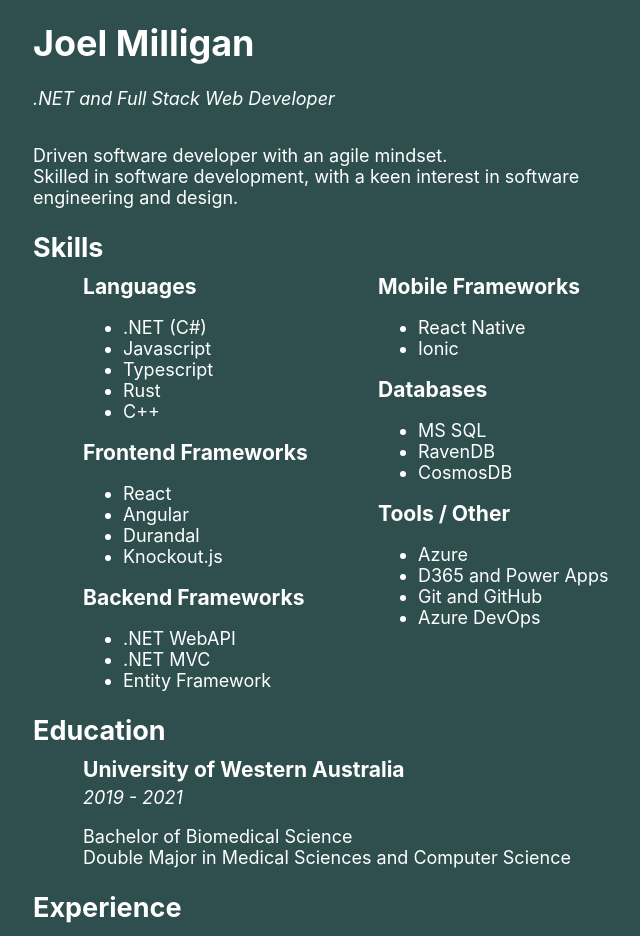
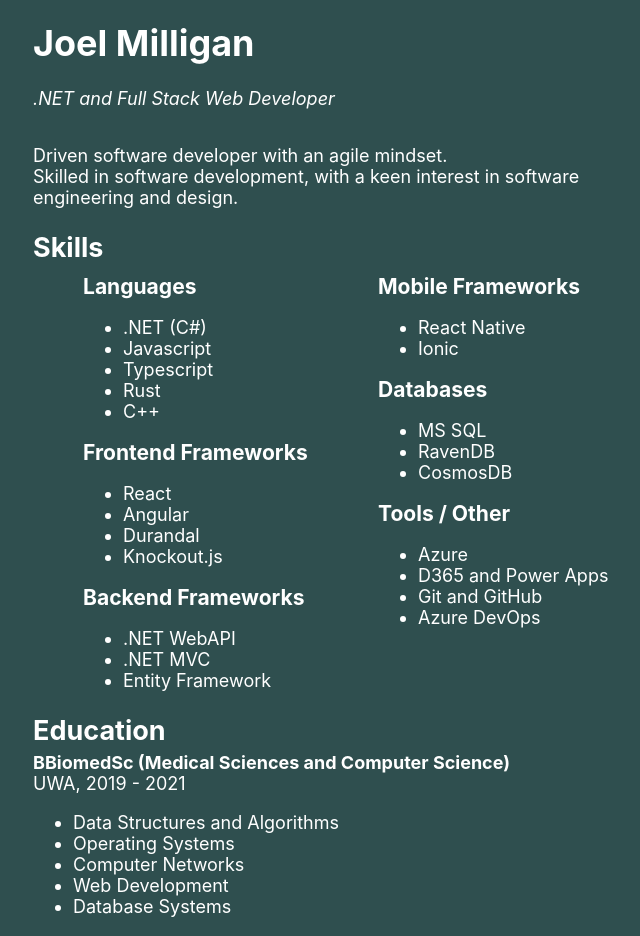
Before and after one commit to Joel-Milligan/Joel-Milligan.github.io, a React (Create React App) app: page / in a window 1280 px wide. Shown: the top 936 px of the page, without its empty margins (287-927 px from the left). Built offline with nearby package versions, Linux system fonts and the light colour scheme.

Commit message:
Update education

```diff
--- a/src/App.tsx
+++ b/src/App.tsx
@@ -1,6 +1,6 @@
 import './App.css';
 import About from './components/About';
-import Education from './components/Education';
+import Education from './components/education/Education';
 import Experience from './components/Experience';
 import Footer from './components/Footer';
 import Header from './components/Header';
--- a/src/components/Education.tsx
+++ /dev/null
@@ -1,13 +0,0 @@
-import TimedEntry from "./TimedEntry";
-
-const Education = () => (
-    <>
-        <h2>Education</h2>
-        <TimedEntry title='University of Western Australia' period='2019 - 2021'>
-            Bachelor of Biomedical Science <br />
-            Double Major in Medical Sciences and Computer Science <br />
-        </TimedEntry>
-    </>
-);
-
-export default Education;
--- /dev/null
+++ b/src/components/education/Degree.tsx
@@ -0,0 +1,17 @@
+interface DegreeProps {
+    university: string;
+    title: string;
+    period: string;
+    children: JSX.Element[];
+}
+
+const Degree = ({ university, title, period, children }: DegreeProps) => (
+    <>
+        <strong>{title}</strong> {university}, {period}
+        <ul>
+            {children}
+        </ul>
+    </>
+)
+
+export default Degree;
--- /dev/null
+++ b/src/components/education/Education.tsx
@@ -0,0 +1,20 @@
+import Degree from "./Degree";
+
+const Education = () => (
+    <>
+        <h2>Education</h2>
+        <Degree
+            university="UWA"
+            title="BBiomedSc (Medical Sciences and Computer Science)"
+            period="2019 - 2021"
+        >
+            <li>Data Structures and Algorithms</li>
+            <li>Operating Systems</li>
+            <li>Computer Networks</li>
+            <li>Web Development</li>
+            <li>Database Systems</li>
+        </Degree>
+    </>
+);
+
+export default Education;
```
